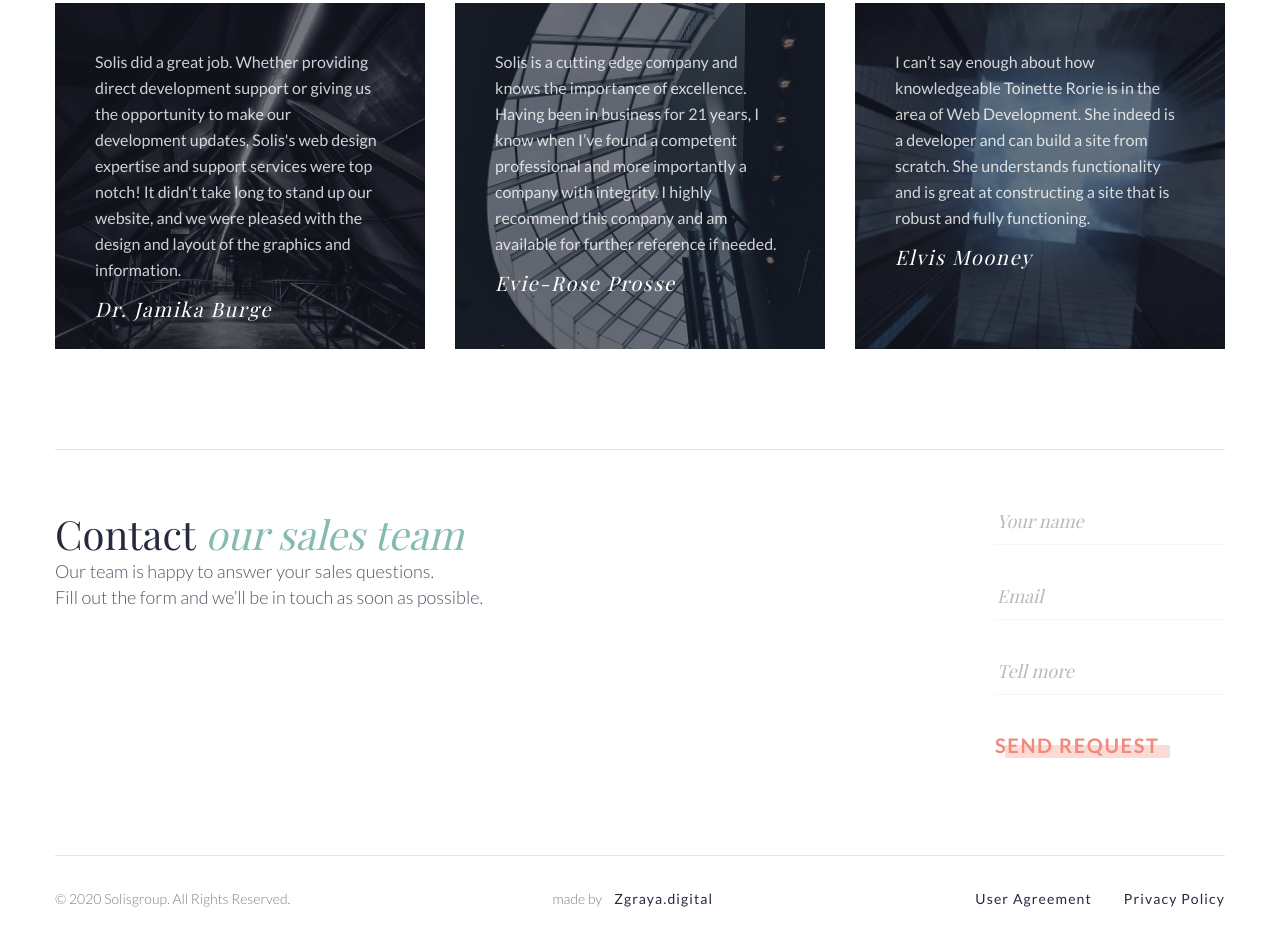
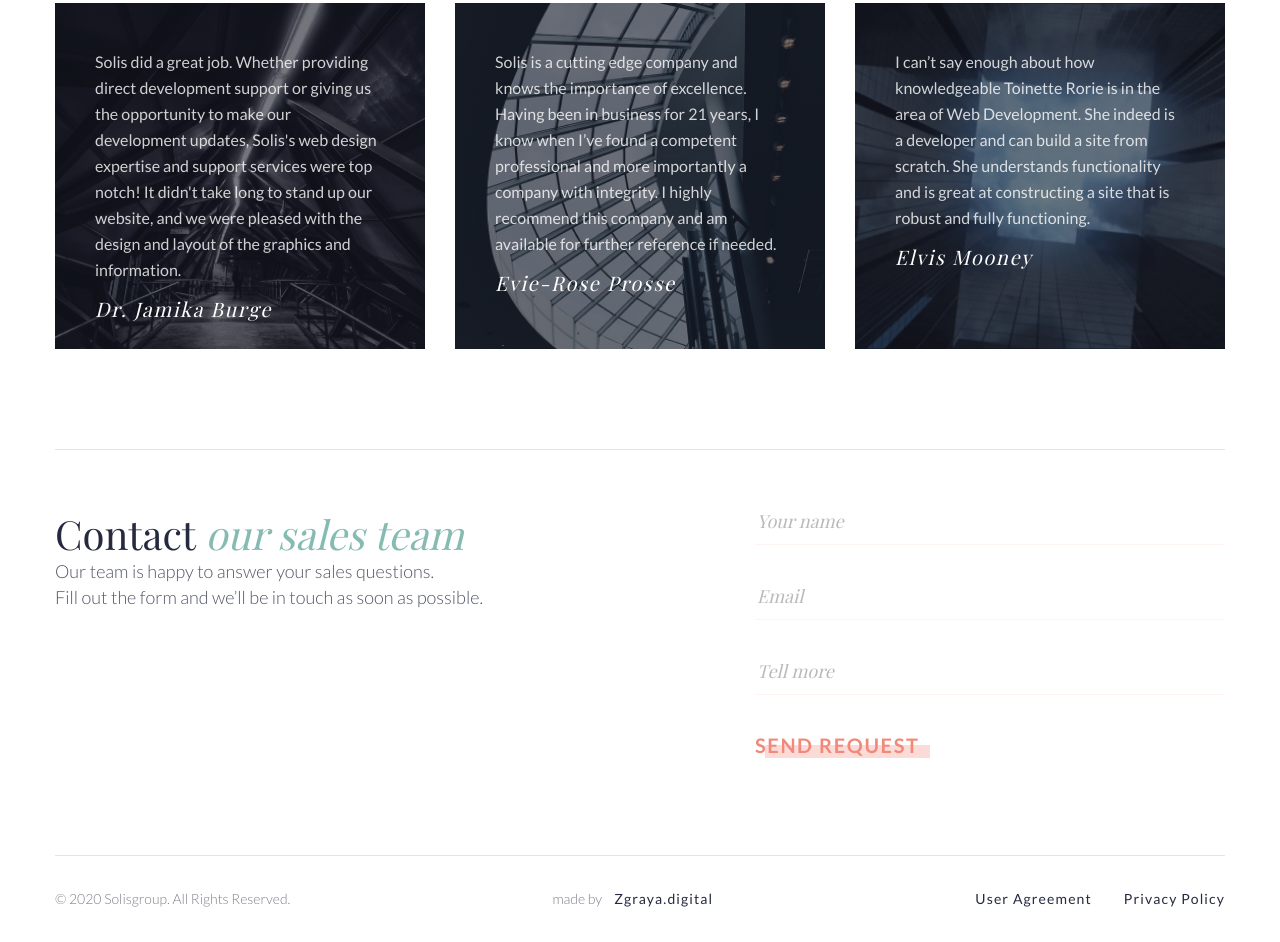
Before and after one commit to Anton-dev-er/SOLIC_lending, a plain HTML site: page src/index.html in a window 1280 px wide. Shown: the part 4124-5066 px from the top of the page. Drawn offline with nearby package versions, Linux system fonts and the light colour scheme.

Commit message:
small UI fix

```diff
--- a/src/scss/main.scss
+++ b/src/scss/main.scss
@@ -447,7 +447,7 @@ body.dark {
   }
 
   &__right {
-    max-width: 470px;
+    width: min(100%, 470px);
     display: flex;
     flex-direction: column;
   }
```
Also changed, not shown: src/css/main.css.
